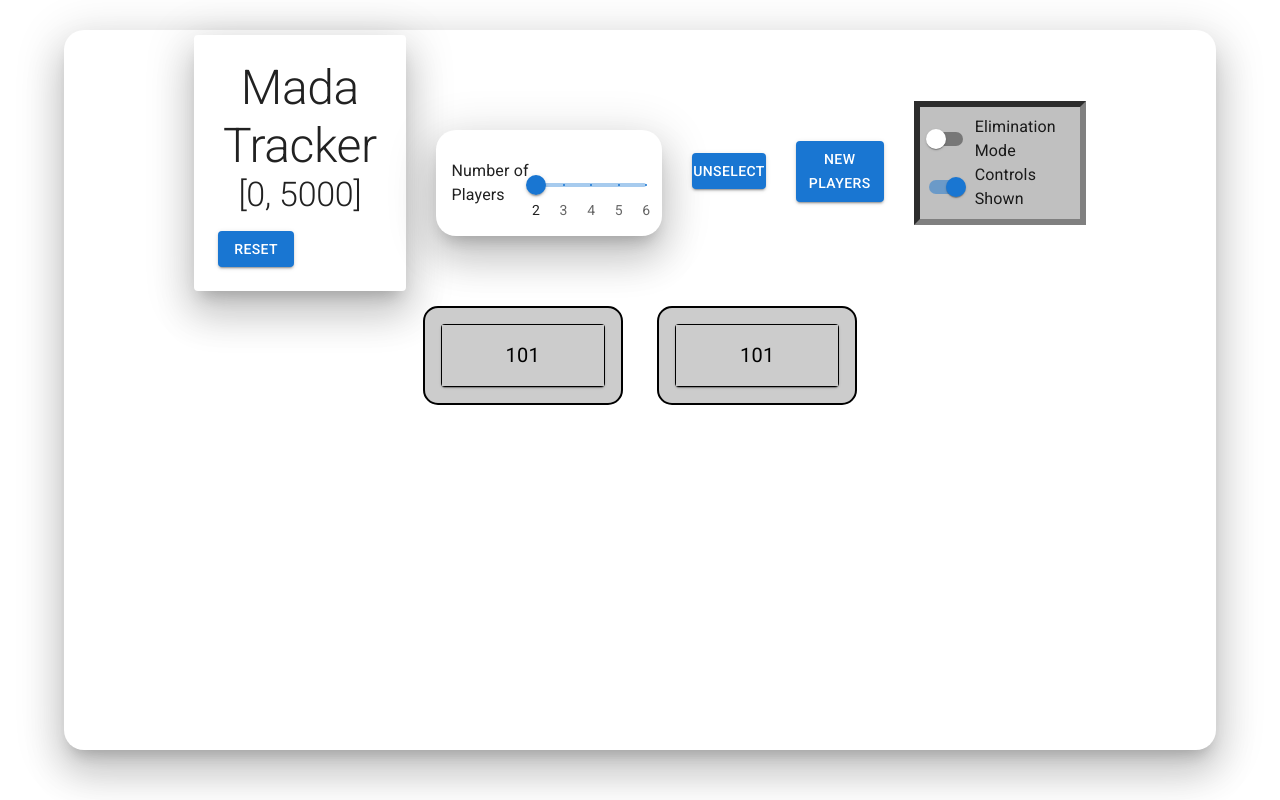
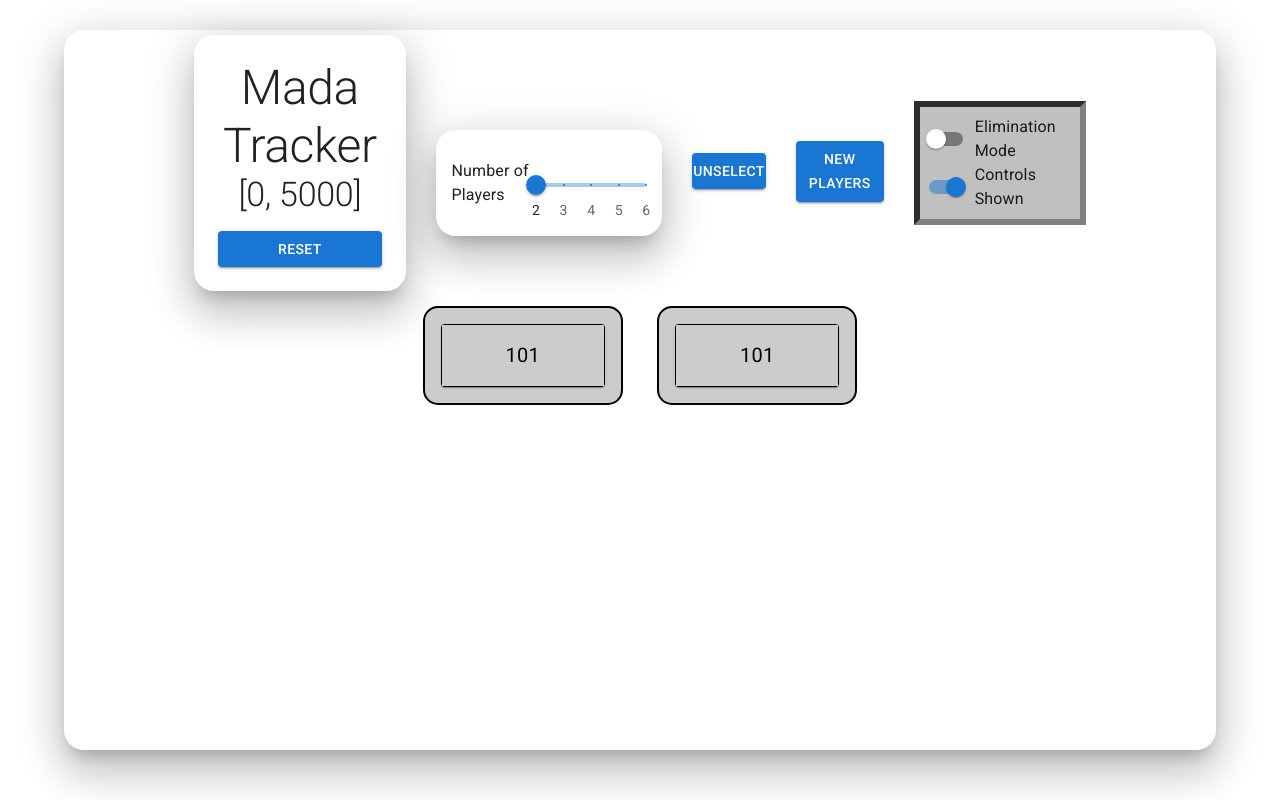
Before and after one commit to adnanian/mada-tracker, a React (Vite) app: page / in a window 1280 px wide. Built offline with nearby package versions, Linux system fonts and the light colour scheme.

Commit message:
Tidy styling

```diff
--- a/src/components/TurnManager.jsx
+++ b/src/components/TurnManager.jsx
@@ -65,12 +65,25 @@ export default function TurnManager() {
         <Card
             elevation={24}
             sx={{
+                borderRadius: 'inherit',
+                maxWidth: { xs: '80vw', md: 'fit-content' },
+                display: 'inherit',
+                flexDirection: { xs: 'column', sm: 'row' },
+                marginTop: 5,
                 '& > *': {
-                    margin: '5px 10px'
+                    margin: '10px 15px !important'
                 }
             }}
         >
-            <Typography variant='h4' component='h4'>
+            <Typography
+                variant='h4'
+                component='h4'
+                sx={{
+                    typography: {
+                        textAlign: 'center'
+                    }
+                }}
+            >
                 {gameStatus}
             </Typography>
             <Button
--- a/src/components/player-view/PlayerView.jsx
+++ b/src/components/player-view/PlayerView.jsx
@@ -122,7 +122,7 @@ export default function PlayerView() {
                 spacing={2} // Adjust spacing between grid items
                 sx={{
                     width: '1000px',
-                    margin: '10px auto 0',
+                    margin: '10px auto 20px',
                     justifyContent: 'center', // Center the grid items
                     alignItems: 'center', // Align items vertically
                 }}
--- a/src/components/top-controls/Range.jsx
+++ b/src/components/top-controls/Range.jsx
@@ -43,7 +43,15 @@ export default function Range() {
     }
 
     return (
-        <Card elevation={24} sx={{ padding: 3 }}>
+        <Card
+            elevation={24}
+            sx={{
+                padding: 3,
+                borderRadius: 'inherit',
+                display: 'inherit',
+
+            }}
+        >
             <Typography
                 variant='h2'
                 component='h1'
```
